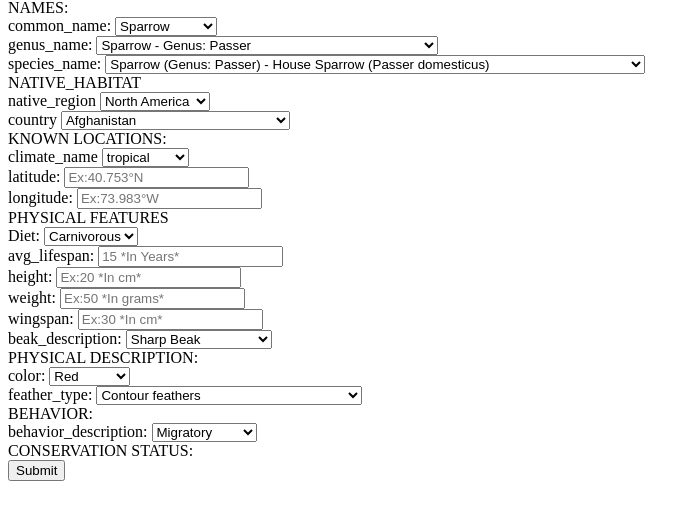
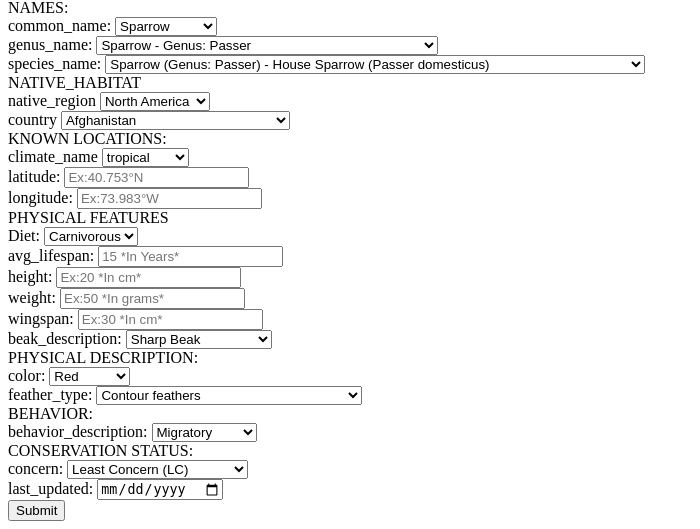
Before and after one commit to ChristianAlameda/BirdWatchers, a Flask app: page /add in a window 1280 px wide. Shown: the part 301-830 px from the top of the page, without its empty margins (0-700 px from the left). Before the commit the page ends 782 px from the top, so only its background shows below. Run offline with Flask 3, Linux system fonts and the light colour scheme.

Commit message:
finished up add.html

```diff
--- a/app.py
+++ b/app.py
@@ -32,10 +32,10 @@ class MyFlaskApp:
         colors_list = ['Red', 'Blue', 'Green', 'Yellow', 'Purple', 'Orange', 'Pink', 'Brown', 'Black', 'White', 'Gray', 'Cyan', 'Magenta', 'Teal', 'Lavender', 'Maroon', 'Indigo', 'Turquoise', 'Gold', 'Silver']
         feather_type_list = ['Contour feathers', 'Down feathers', 'Semiplume feathers', 'Filoplume feathers', 'Bristle feathers', 'Aftershaft feathers', 'Flight feathers', 'Tail feathers', 'Coverts (wing and tail)', 'Tertiary feathers', 'Scapular feathers', 'Auricular feathers', 'Rictal bristles', 'Eyebrow feathers', 'Nuptial plumage', 'Brood patch feathers', 'Powder down feathers', 'Crest feathers', 'Hackles (neck feathers)', 'Speculum feathers (often found in ducks)']
         behavior_description_list = ['Migratory', 'Territorial', 'Cannibalistic', 'Nesting', 'Courtship', 'Parental', 'Aggressive', 'Flocking', 'Camouflaging', 'Tool Use']
+        concern_list = ['Least Concern (LC)', 'Near Threatened (NT)', 'Vulnerable (VU)', 'Endangered (EN)', 'Critically Endangered (CR)', 'Extinct in the Wild (EW)', 'Extinct (EX)', 'Data Deficient (DD)', 'Not Evaluated (NE)']
 
 
-
-        return render_template('add.html', common_names_list=common_names_list, genus_names_list=genus_names_list, species_names_list=species_names_list, native_regions_list=native_regions_list, climate_list=climate_list, country_list=country_list, diet_list=diet_list, beak_description_list=beak_description_list, colors_list=colors_list, feather_type_list=feather_type_list, behavior_description_list=behavior_description_list)
+        return render_template('add.html', common_names_list=common_names_list, genus_names_list=genus_names_list, species_names_list=species_names_list, native_regions_list=native_regions_list, climate_list=climate_list, country_list=country_list, diet_list=diet_list, beak_description_list=beak_description_list, colors_list=colors_list, feather_type_list=feather_type_list, behavior_description_list=behavior_description_list, concern_list=concern_list)
 
     def rem(self):
         return render_template('rem.html', x="hello")
--- a/templates/add.html
+++ b/templates/add.html
@@ -292,9 +292,17 @@
             <!--
                 category
             -->
+            <label for="concern">concern:</label>
+            <select id="concern" name="concern">
+                {%for concern in concern_list%}
+                    <option value="{{concern}}">{{concern}}</option>
+                {% endfor %}
+            </select><br>
             <!--
                 last_updated
             -->
+            <label for="last_updated">last_updated:</label>
+            <input type="date" id="last_updated" name="last_updated"><br>
 
             <input type="submit" value="Submit">
         </form>
```
Also changed, not shown: category_concern.txt (added, +9 -0 lines), list_creator.py (+2 -1 lines).
